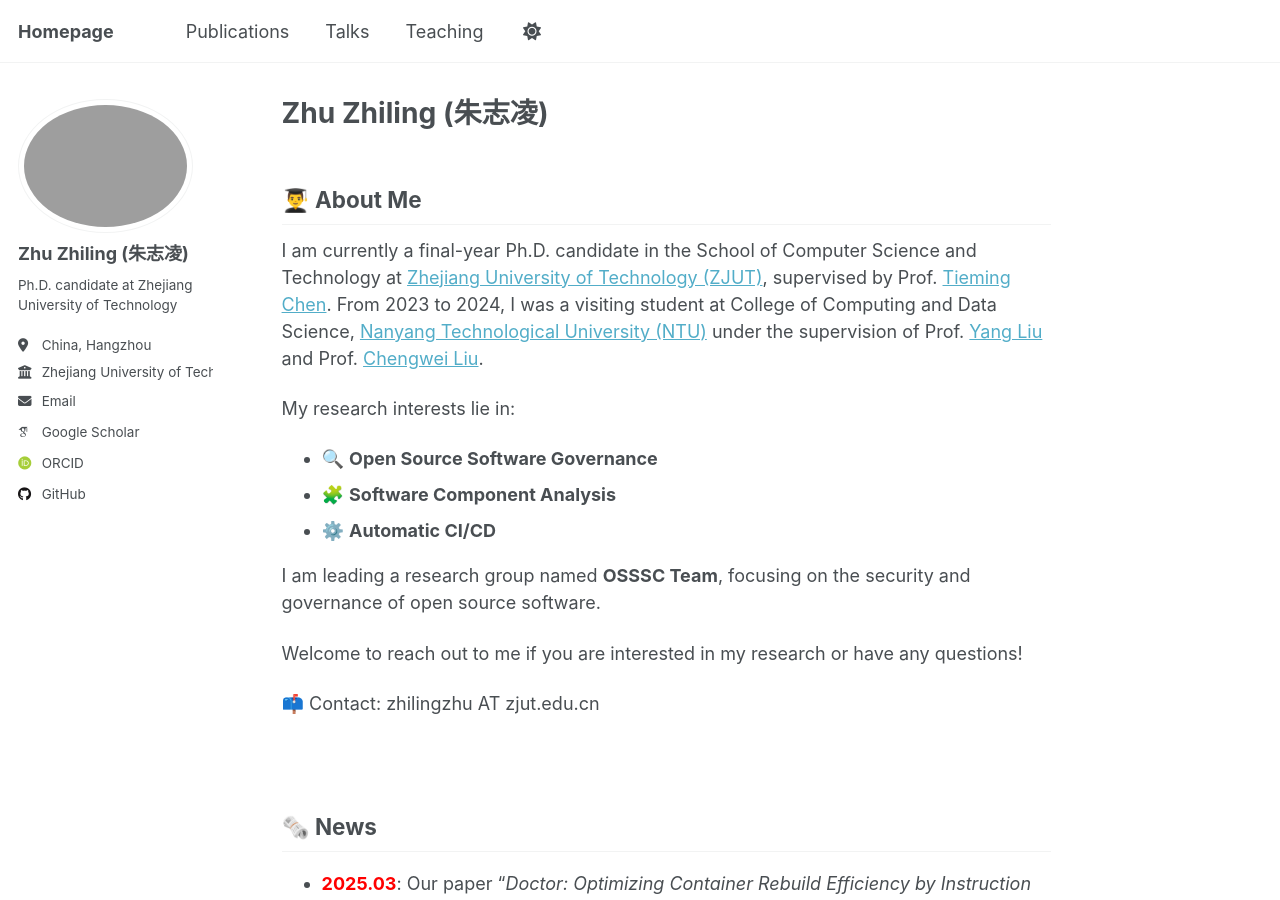
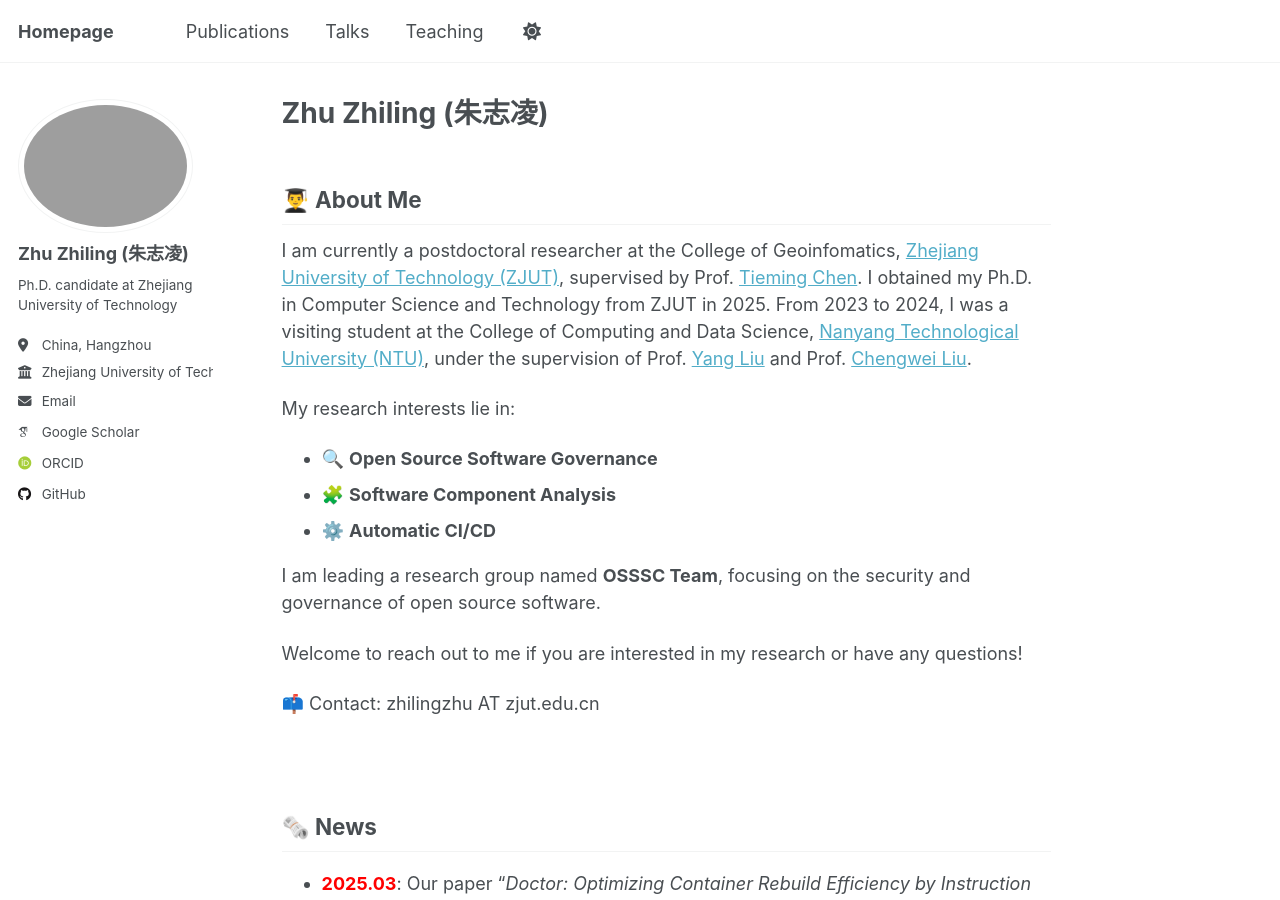
Before and after one commit to winniezzl/winniezzl.github.io, a Jekyll site: the page built from _pages/about.md, in a window 1280 px wide and 900 px high. Built offline with Jekyll 4.4.1, drawn with Linux system fonts in a browser that asks for light colours; some web fonts are replaced; some of the changed text lies outside the part shown.

Commit message:
update information

```diff
--- a/_pages/about.md
+++ b/_pages/about.md
@@ -9,7 +9,7 @@ redirect_from:
 
 ## 👨‍🎓 About Me
 
-I am currently a final-year Ph.D. candidate in the School of Computer Science and Technology at [Zhejiang University of Technology (ZJUT)](https://www.zjut.edu.cn/), supervised by Prof. [Tieming Chen](https://homepage.zjut.edu.cn/tmchen/). From 2023 to 2024, I was a visiting student at College of Computing and Data Science, [Nanyang Technological University (NTU)](https://www.ntu.edu.sg/) under the supervision of Prof. [Yang Liu](https://personal.ntu.edu.sg/yangliu/) and Prof. [Chengwei Liu](https://lcwj3.github.io/).
+I am currently a postdoctoral researcher at the College of Geoinfomatics, [Zhejiang University of Technology (ZJUT)](https://www.zjut.edu.cn/), supervised by Prof. [Tieming Chen](https://homepage.zjut.edu.cn/tmchen/). I obtained my Ph.D. in Computer Science and Technology from ZJUT in 2025. From 2023 to 2024, I was a visiting student at the College of Computing and Data Science, [Nanyang Technological University (NTU)](https://www.ntu.edu.sg/), under the supervision of Prof. [Yang Liu](https://personal.ntu.edu.sg/yangliu/) and Prof. [Chengwei Liu](https://lcwj3.github.io/).
 
 My research interests lie in:
 - 🔍 **Open Source Software Governance**
```
Also changed, not shown: other parts of _pages/about.md (+1 -1 lines).
